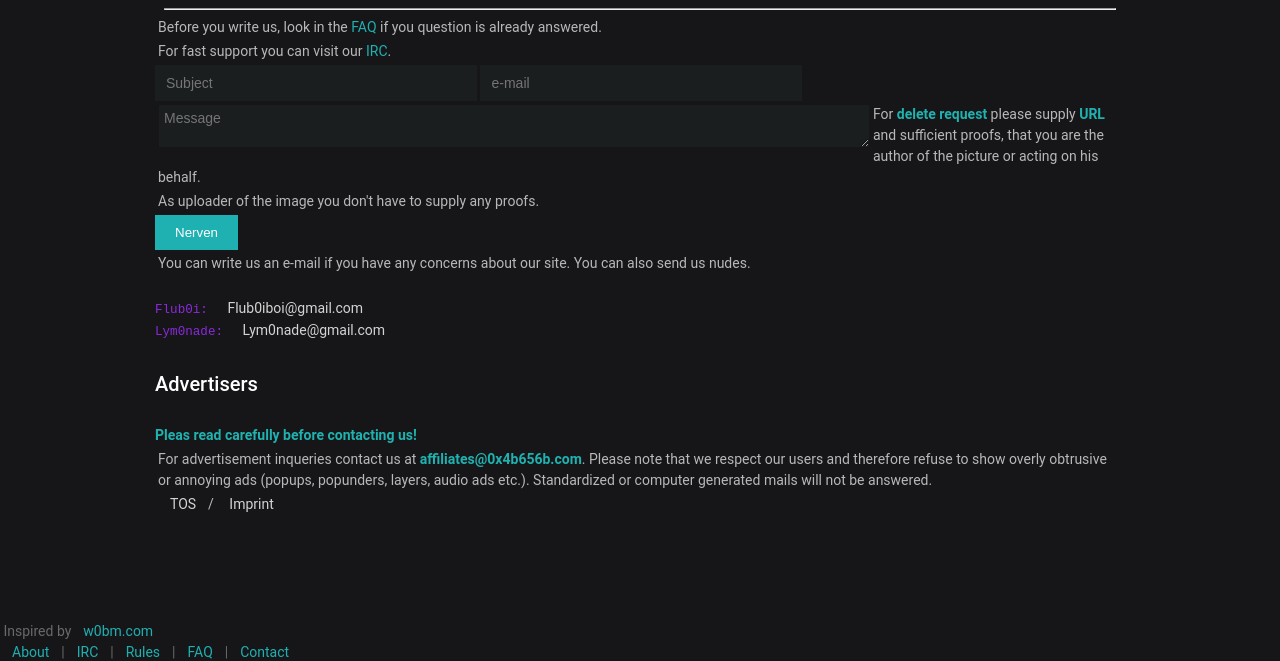
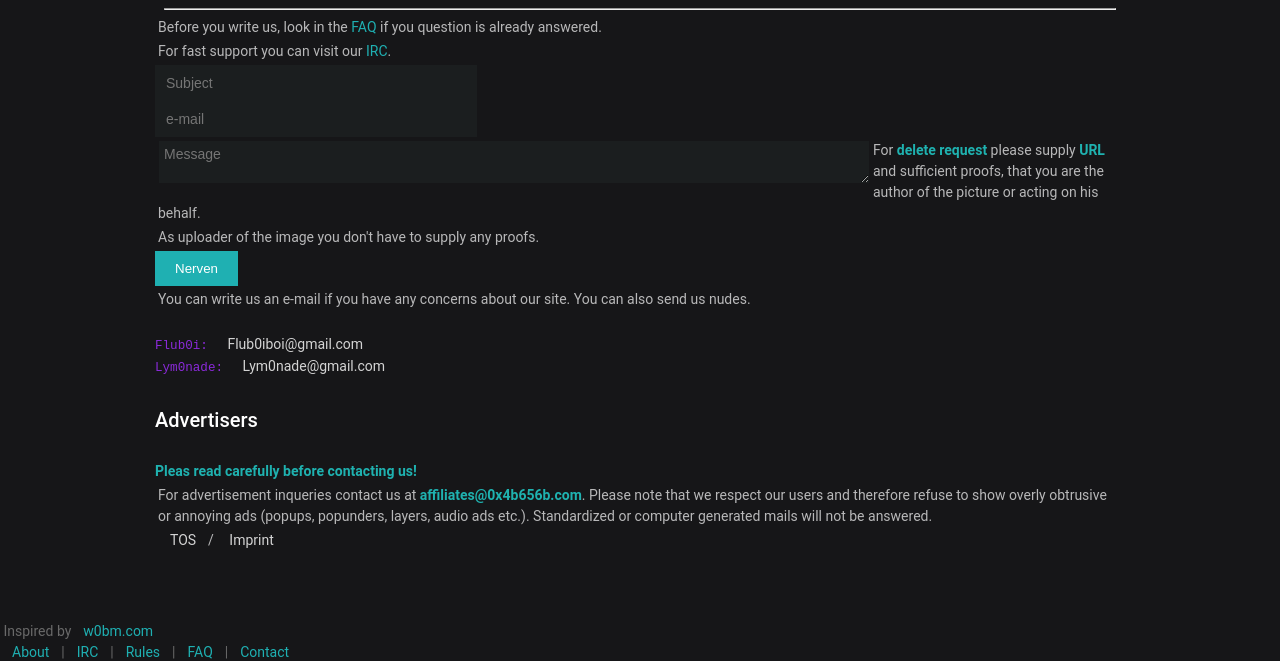
Before and after one commit to Lym0nade/0x4b656b, a plain HTML site: page contact.html in a window 1280 px wide. Shown: the part 139-800 px from the top of the page. Drawn offline with Linux system fonts and the light colour scheme.

Commit message:
Update contact.html

```diff
--- a/contact.html
+++ b/contact.html
@@ -33,9 +33,9 @@
 		<hr />
 		<p>Before you write us, look in the <a href="faq.html" class="fork">FAQ</a> if you question is already answered.</p>
 		<p>For fast support you can visit our <a href="irc.html" class="fork">IRC</a>.</p>
-		<input class="contact" type="text" required placeholder="Subject">
+		<input class="contact" type="text" required placeholder="Subject"><br />
 		<input class="contact" type="text" required placeholder="e-mail">
-		<textarea class="contact pull-left" type="text" required placeholder="Message"></textarea><br />
+		<textarea class="contact pull-left" type="text" required placeholder="Message"></textarea>
 		<p>For <strong>delete request</strong> please supply <strong>URL</strong> and sufficient proofs, that you are the author of the picture or acting on his behalf.</p>
 		<p>As uploader of the image you don't have to supply any proofs.</p>
 		<button type="submit" height="50px">Nerven</button><br />
```
